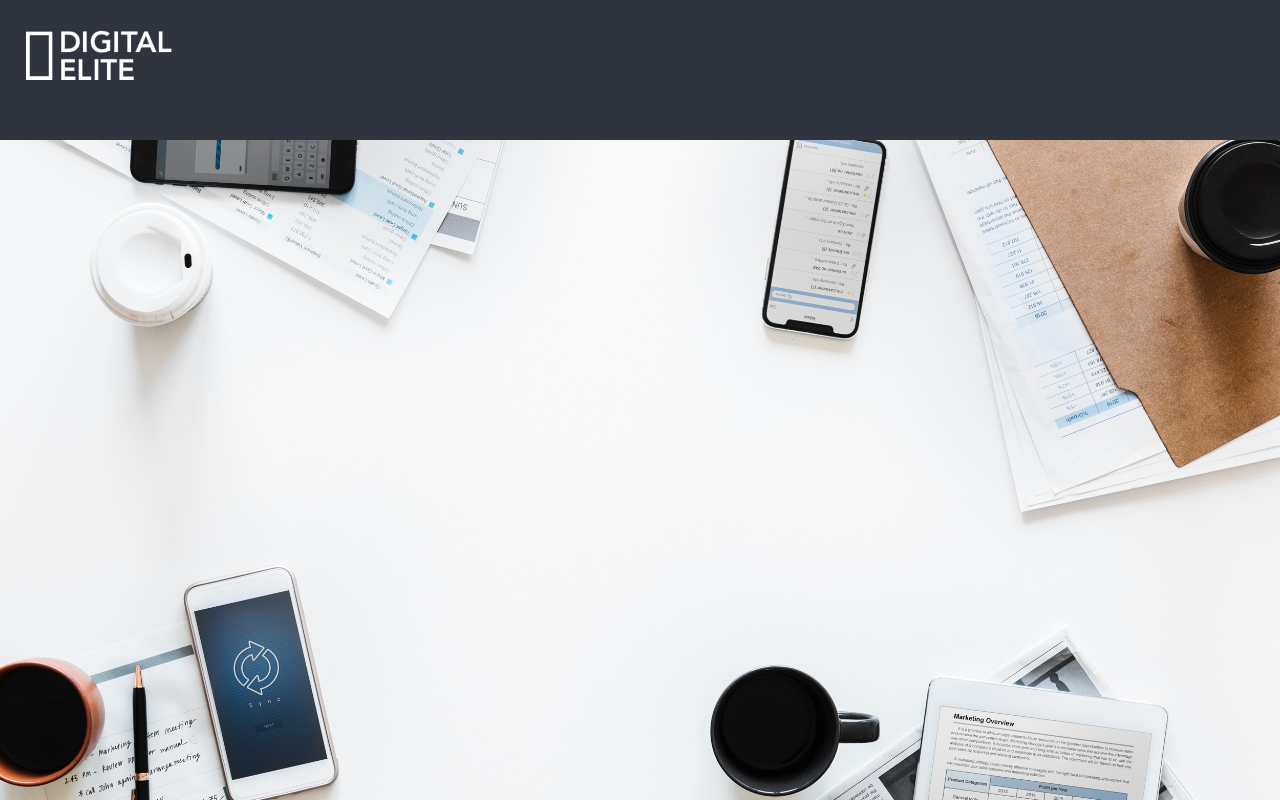
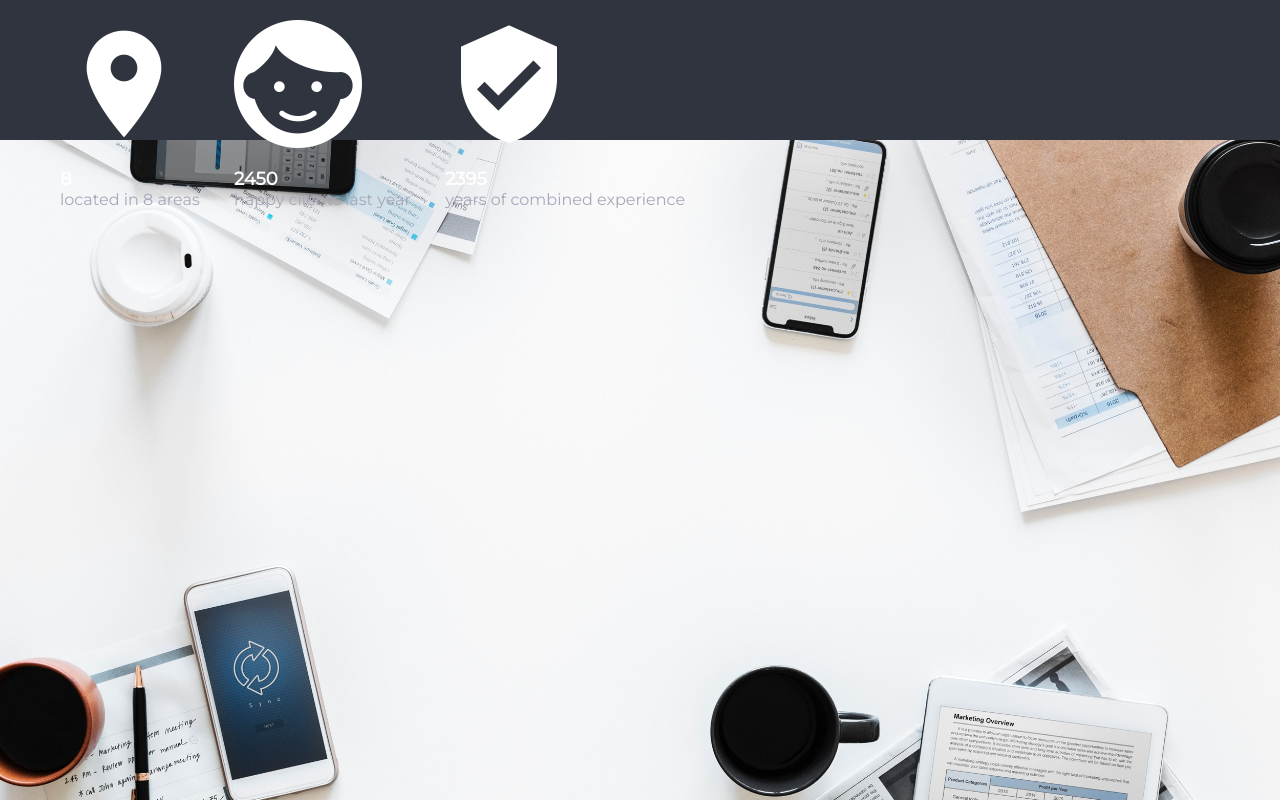
Before and after one commit to liloo2040/webdevchallenge1, a plain HTML site: page index.html in a window 1280 px wide. Shown: the top 800 px of the page. Drawn offline with Linux system fonts and the light colour scheme.

Commit message:
adding styles and images

```diff
--- a/index.html
+++ b/index.html
@@ -2,16 +2,30 @@
 <html>
     <head>
         <link rel="stylesheet" type="text/css" href="style.css" />
+        <link href="https://fonts.googleapis.com/css?family=Montserrat" rel="stylesheet">
     </head>
 
-        <body>
-            <div class="container">
+    <body>
+        <div class="container">
 
 
-                <div class="footer">
-                    <img src="/images/logo.png" alt="">
-                </div>
-            </div>
-        </body>
+            <footer>
+                    <ul>
+                        <li>
+                            <img src="images/location.png" />
+                            <p><span class="number">8</span><br/>located in 8 areas</p>
+                        </li>
+                        <li>
+                            <img src="images/customer.png" />
+                            <p><span class="number">2450</span><br/>happy clients last year</p>
+                        </li>
+                        <li>
+                            <img src="/images/experience.png" />
+                            <p><span class="number">2395</span><br/>years of combined experience</p>
+                        </li>
+                    </ul>
+            </footer>
+        </div>
+    </body>
 
 </html>
--- a/style.css
+++ b/style.css
@@ -1,16 +1,36 @@
 body{
+
+    background-image: url("images/background_header.jpg");
+    background-repeat: no-repeat;
+    background-size: cover;
     margin: 0;
-    background-image: url('images/background_header.jpg');
-    background-size: cover;
+    font-family: 'Montserrat';
+    color: #30343F;
 }
 
 .container{
 
 }
-.footer{
+footer{
     background: #30343F;
     padding: 20px;
     position:  absolute;
     width: 100%;
     height: 100px;
+    color: #a7a7b9;
 }
+ul{
+    display: inline-block;
+    margin: auto;
+}
+
+li{
+    display: inline-block;
+    list-style-type: none;
+    margin-right: 30px;
+}
+.number{
+    font-size: 18px;
+    font-weight: bold;
+    color:  #FFFFFF;
+}
```
